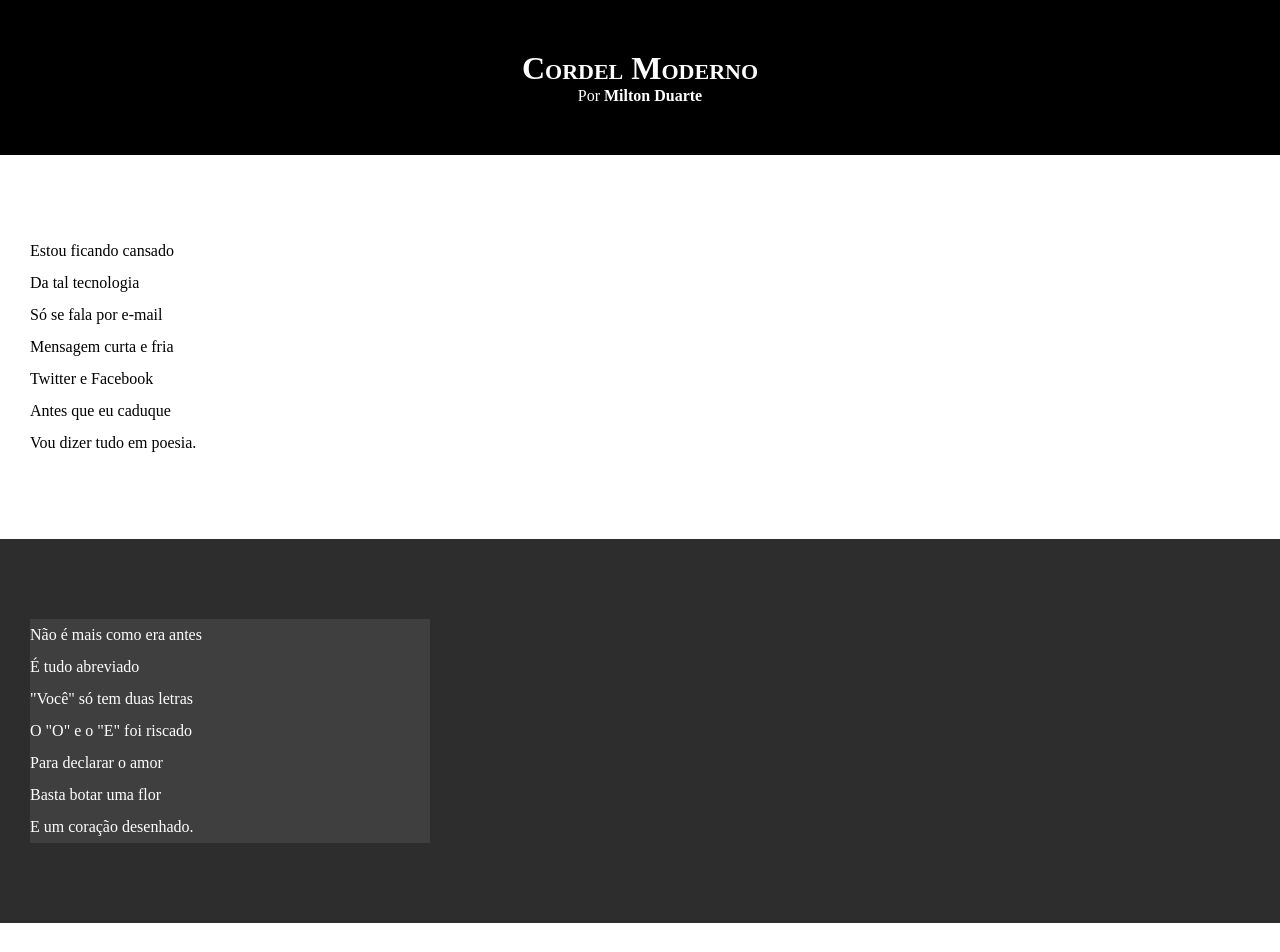
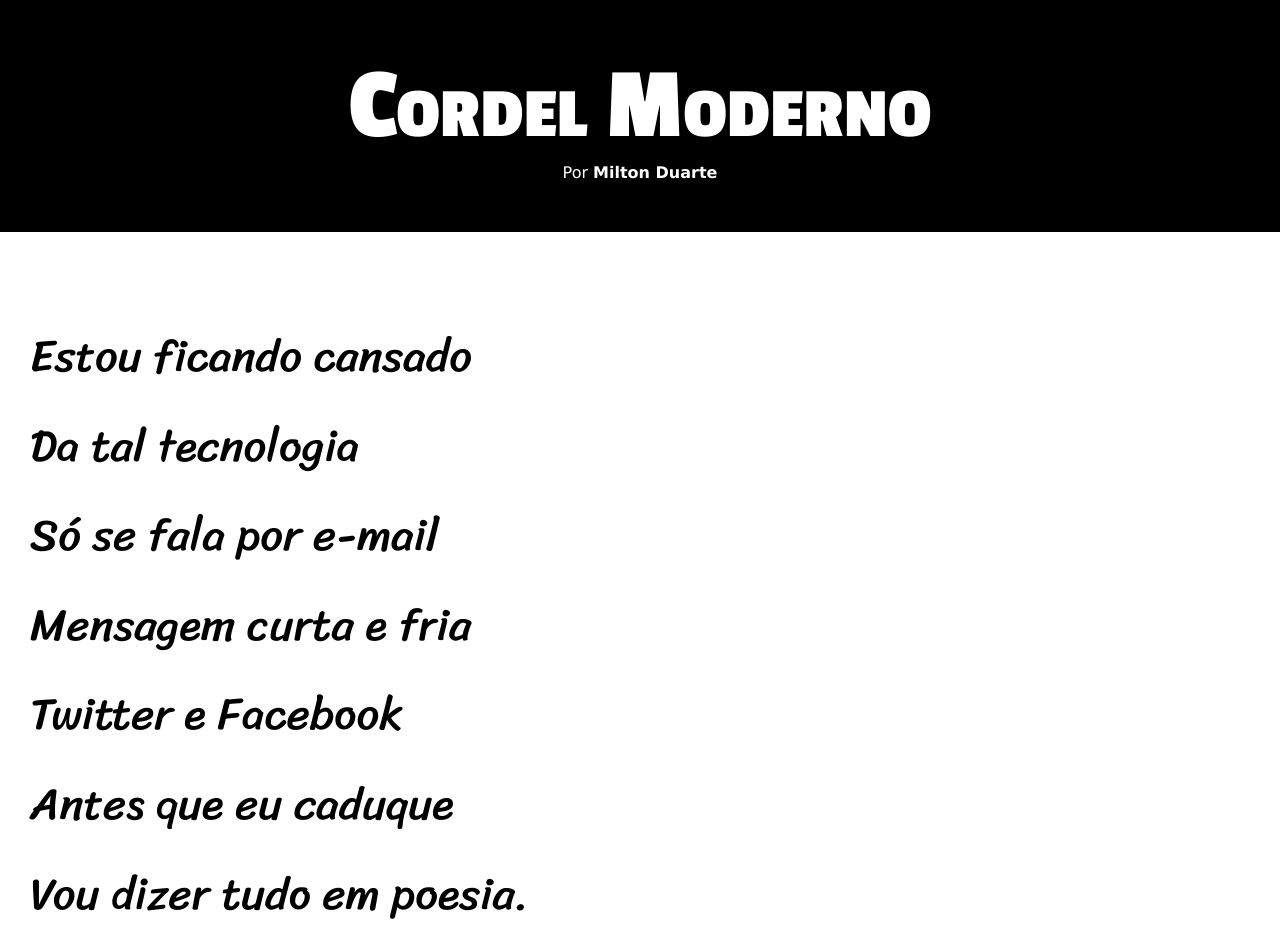
Before and after one commit to FelipeBomfim00/projeto-cordel, a plain HTML site: page index.html in a window 1280 px wide. Shown: the top 952 px of the page. Drawn offline with Linux system fonts and the light colour scheme.

Commit message:
atualização de estilos

```diff
--- a/style.css
+++ b/style.css
@@ -4,7 +4,7 @@
 
 @import url('https://fonts.googleapis.com/css2?family=Sriracha&display=swap');
 
-.root{
+:root{
     --fonte1: Verdana, Geneva, Tahoma, sans-serif;
     --fonte2: 'Passion One', cursive;
     --fonte3: 'Sriracha', cursive;
@@ -32,6 +32,7 @@ header > h1{
     padding-top: 50px;
     font-variant: small-caps;
     font-family: var(--fonte2);
+    font-size: 8vw;
 }
 
 header > p{
@@ -54,6 +55,7 @@ section{
     line-height: 2em;
     padding-left: 30px;
     font-family: var(--fonte3);
+    font-size: 3.5vw;
 }
 
 section.normal{
@@ -67,7 +69,8 @@ section.imagem{
 }
 
 section.imagem > p{
-    width: 400px;
+    display: inline-block;
+    padding: 5px;
     background-color: rgb(63, 63, 63);
 }
 
```
